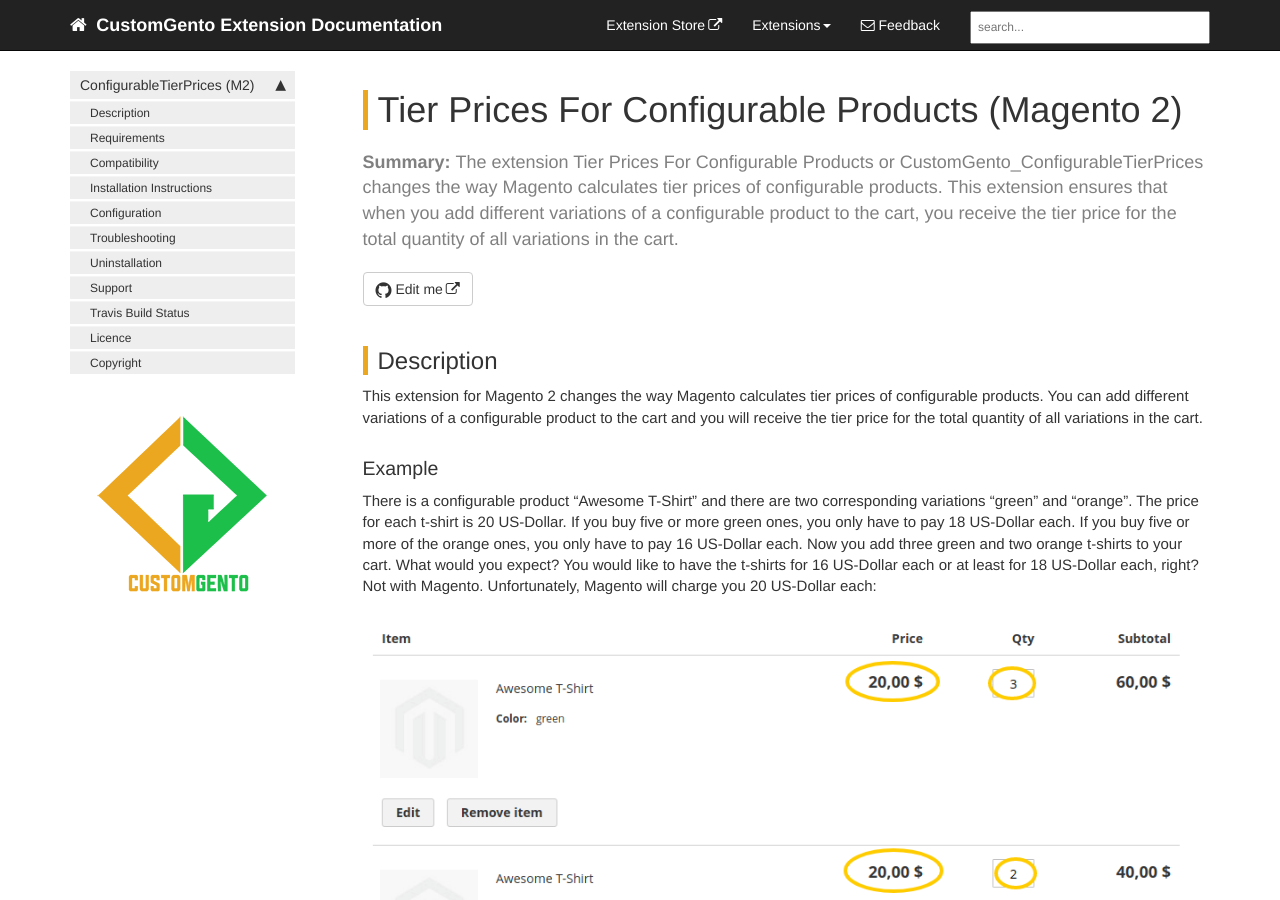
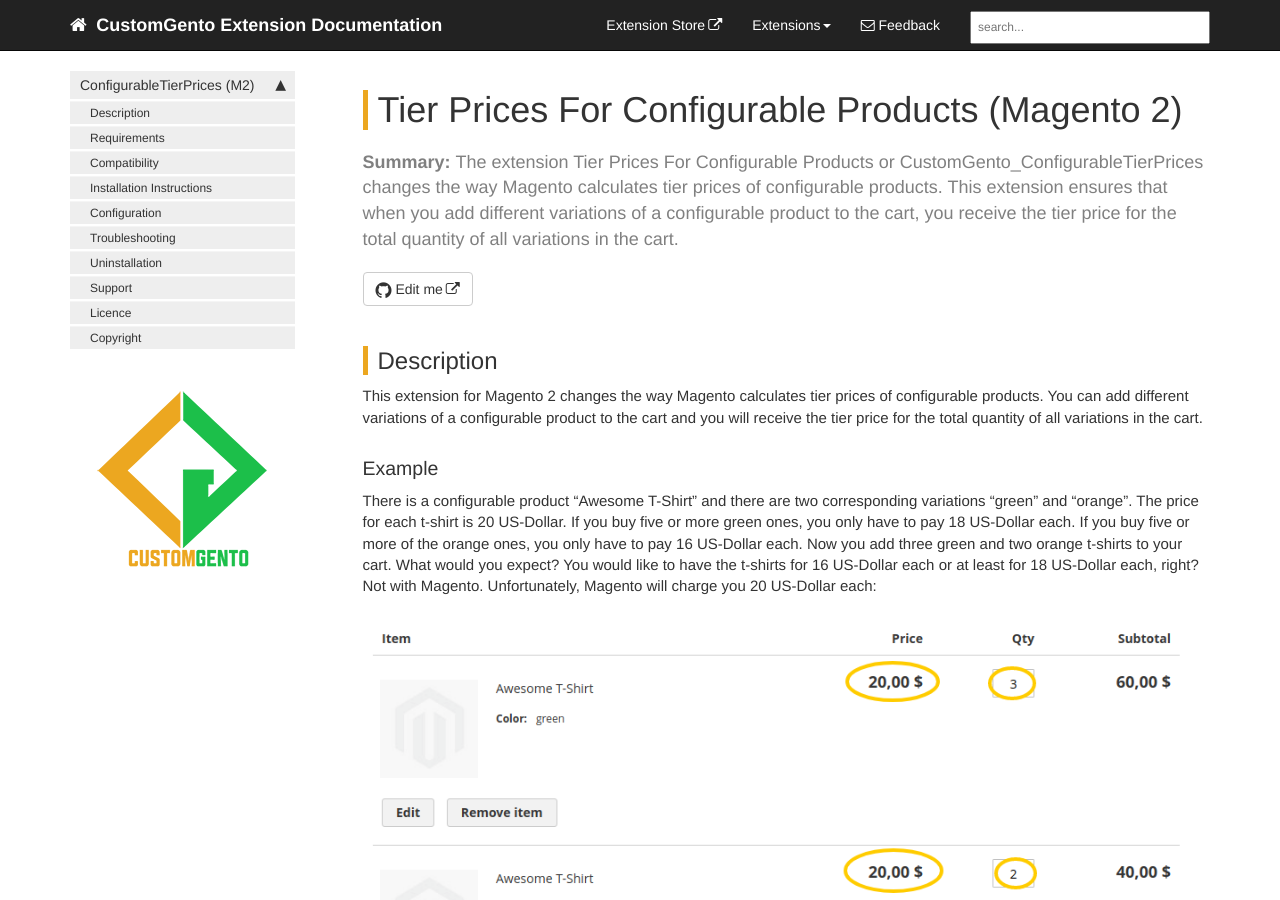
Before and after one commit to customgento/docs, a Jekyll site: the page built from pages/tier-prices-for-configurable-products-m2.md, in a window 1280 px wide and 900 px high. Built offline with Jekyll 4.4.1, drawn with Linux system fonts in a browser that asks for light colours; nearby versions of some CDN libraries; comment, search, counter and statistics services are not loaded.

Commit message:
deleted travis build status from sidebar

```diff
--- a/_data/sidebars/ctp2_sidebar.yml
+++ b/_data/sidebars/ctp2_sidebar.yml
@@ -32,8 +32,6 @@ entries:
     - title: Support
       url: "#support"
       output: web
-    - title: Travis Build Status
-      url: "#travis-build-status"
       output: web
     - title: Licence
       url: "#licence"
```
